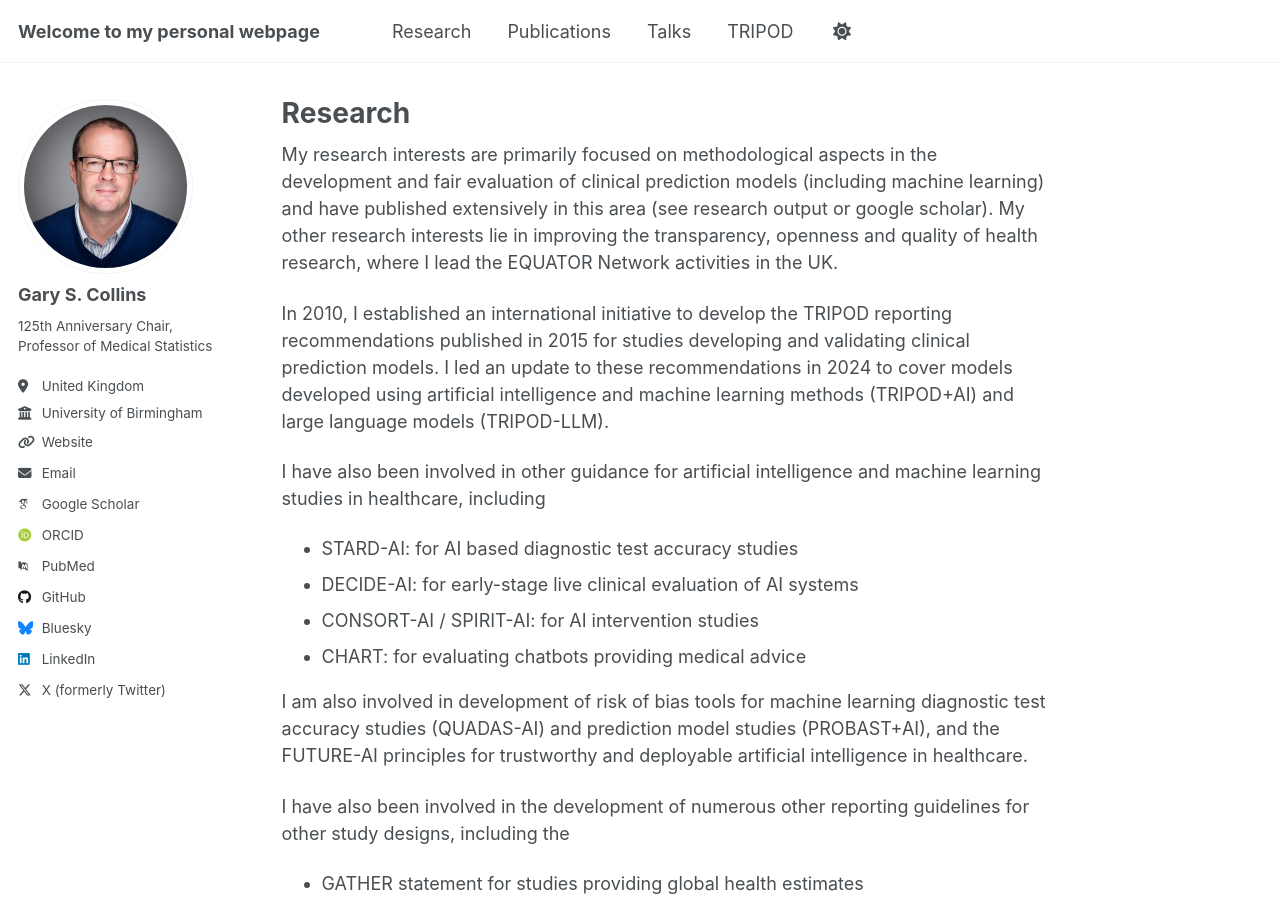
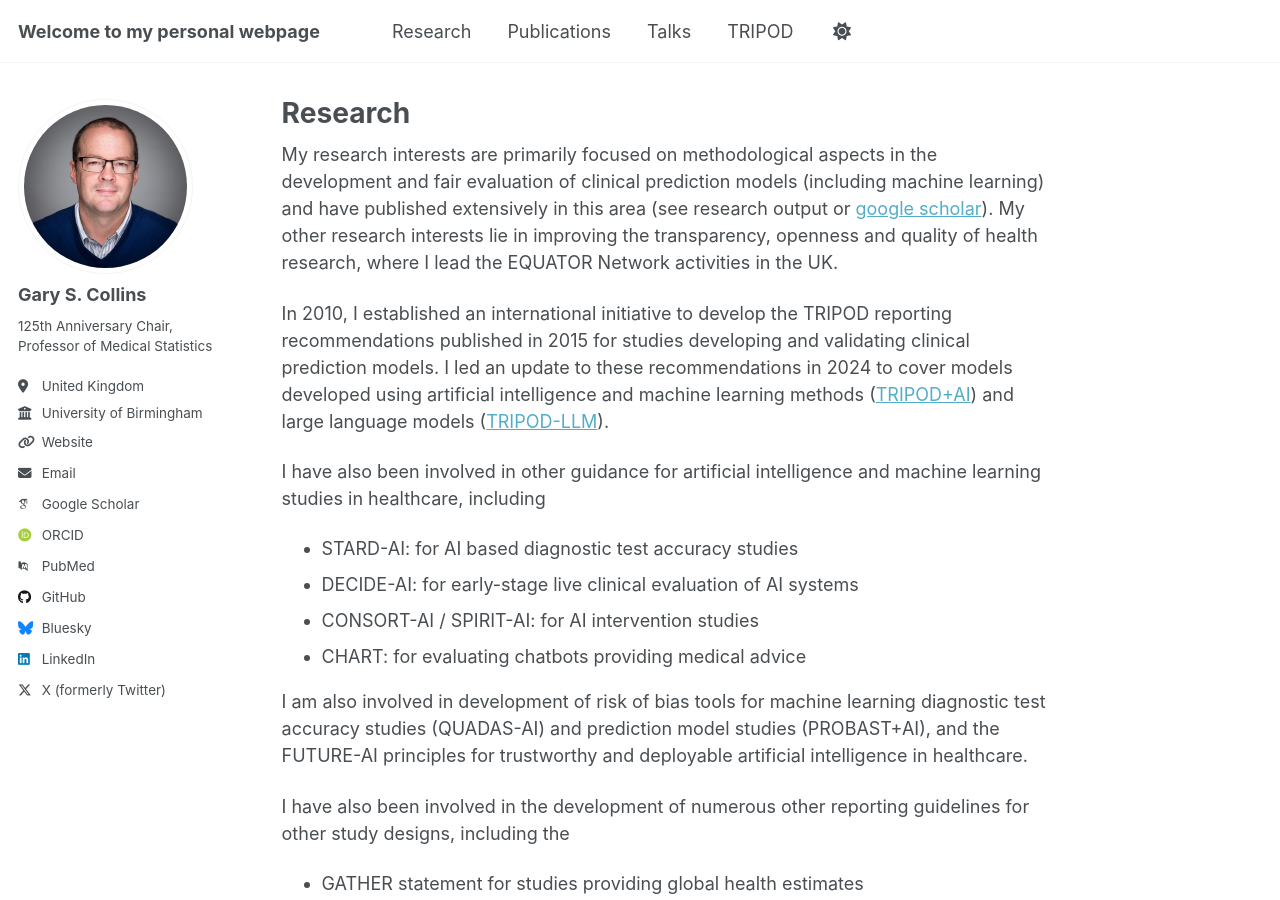
Before and after one commit to gscollins1973/gscollins1973.github.io, a Jekyll site: the page built from _pages/research.md, in a window 1280 px wide and 900 px high. Built offline with Jekyll 4.4.1, drawn with Linux system fonts in a browser that asks for light colours; some web fonts are replaced; a script that is not in the unit is left out; part of the change alters nothing that is shown.

```diff
--- a/_pages/research.md
+++ b/_pages/research.md
@@ -3,9 +3,9 @@ permalink: /research/
 title: "Research"
 ---
 
-My research interests are primarily focused on methodological aspects in the development and fair evaluation of clinical prediction models (including machine learning) and have published extensively in this area (see research output or google scholar). My other research interests lie in improving the transparency, openness and quality of health research, where I lead the EQUATOR Network activities in the UK.
+My research interests are primarily focused on methodological aspects in the development and fair evaluation of clinical prediction models (including machine learning) and have published extensively in this area (see research output or <a href="https://scholar.google.com/citations?hl=en&user=cVKF81gAAAAJ">google scholar</a>). My other research interests lie in improving the transparency, openness and quality of health research, where I lead the EQUATOR Network activities in the UK.
 
-In 2010, I established an international initiative to develop the TRIPOD reporting recommendations published in 2015 for studies developing and validating clinical prediction models. I led an update to these recommendations in 2024 to cover models developed using artificial intelligence and machine learning methods (TRIPOD+AI) and large language models (TRIPOD-LLM).
+In 2010, I established an international initiative to develop the TRIPOD reporting recommendations published in 2015 for studies developing and validating clinical prediction models. I led an update to these recommendations in 2024 to cover models developed using artificial intelligence and machine learning methods (<a href="https://www.bmj.com/content/385/bmj-2023-078378">TRIPOD+AI</a>) and large language models (<a href="https://www.nature.com/articles/s41591-024-03425-5">TRIPOD-LLM</a>).
 
 I have also been involved in other guidance for artificial intelligence and machine learning studies in healthcare, including
 
```
